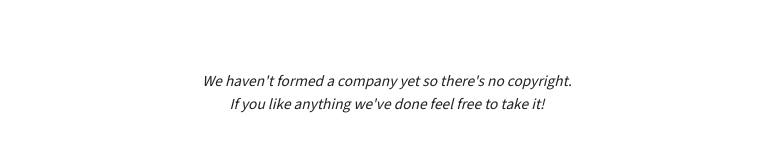
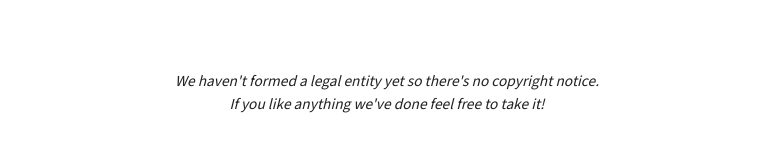
Before and after one commit to hirewithapollo/launchpad, a plain HTML site: page index.html in a window 1280 px wide. Shown: the part 2415-2563 px from the top of the page, without its empty margins (253-1015 px from the left). Drawn offline with Linux system fonts and the light colour scheme.

Commit message:
new footer copy and formatting

```diff
--- a/index.html
+++ b/index.html
@@ -64,7 +64,7 @@
       </main>
 
       <footer>
-        <p class="tiny"><em>We haven't formed a company yet so there's no copyright.<br>If you like anything we've done feel free to take it!</em></p>
+        <p class="tiny"><em>We haven't formed a legal entity yet so there's no copyright notice.<br>If you like anything we've done feel free to take it!</em></p>
       </footer>
     </div>
   </body>
@@ -94,7 +94,7 @@
     }
 
     footer {
-      margin: 10em 0 0em 0;
+      margin: 10em 1em 0 1em;
       text-align: center;
     }
 
@@ -214,6 +214,8 @@
 
       footer {
         margin-bottom: 1em;
+        margin-left: 0;
+        margin-right: 0;
       }
 
       .layout {
```
